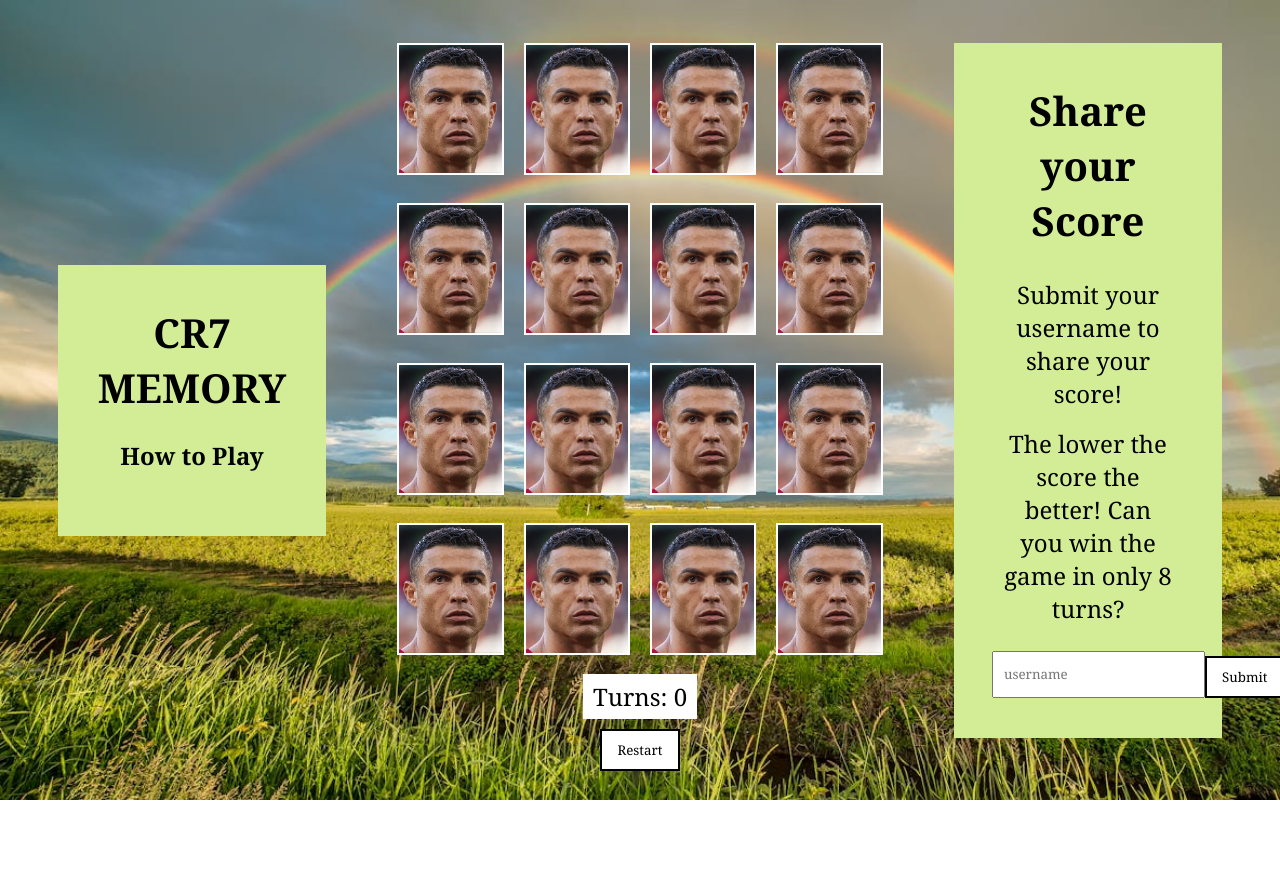
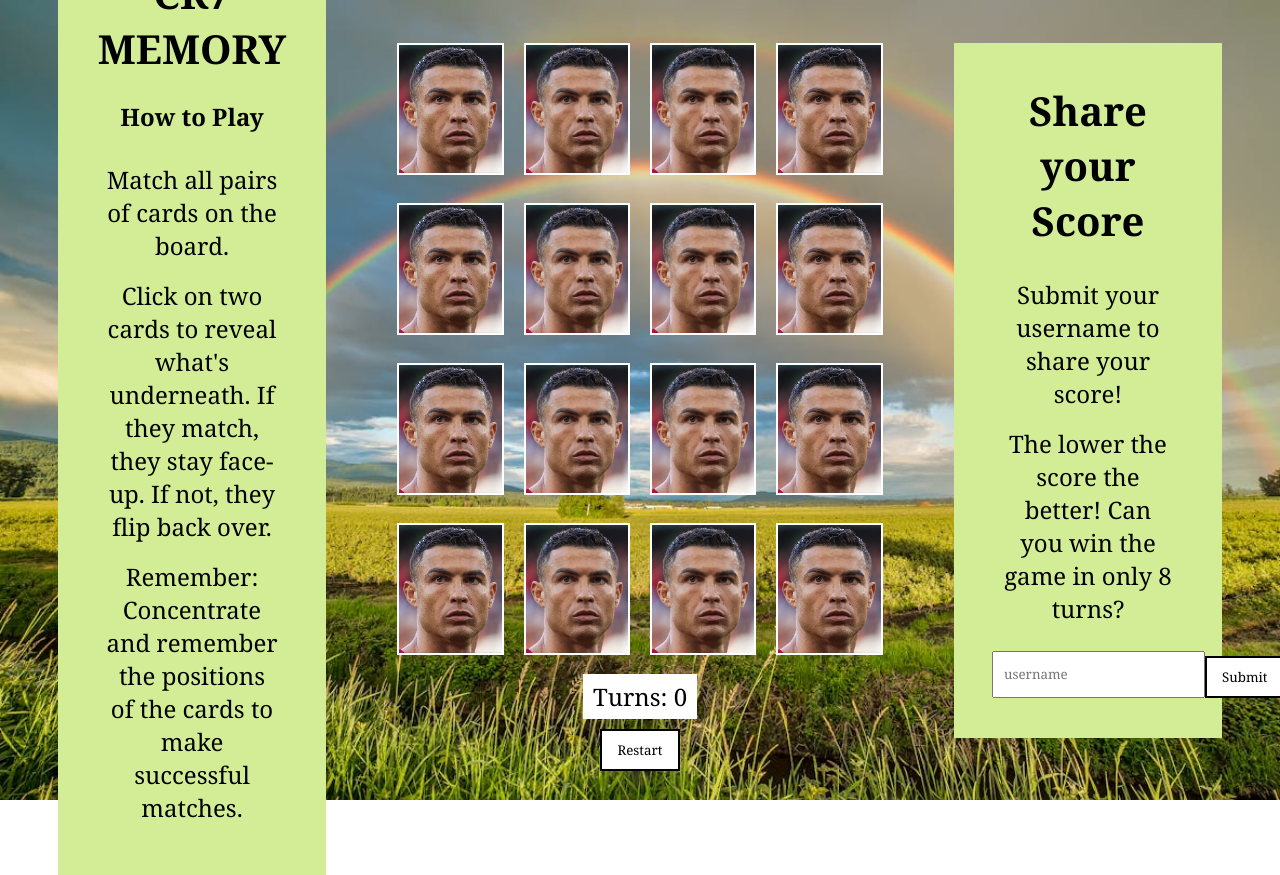
Before and after one commit to MichalPresz/memoGame05, a website built with Vite: page client/index.html in a window 1280 px wide. Before the commit the page ends 800 px from the top, so only its background shows below. Built offline with nearby package versions, Linux system fonts and the light colour scheme; no server answers.

Commit message:
fixed index.html

```diff
--- a/client/index.html
+++ b/client/index.html
@@ -14,10 +14,11 @@
     <section class="about-game">
       <h1>CR7 MEMORY</h1>
       <h2>How to Play</h2>
-
+      <p>Match all pairs of cards on the board.</p>
+      <p>Click on two cards to reveal what's underneath. If they match, they stay face-up. If not, they flip back over.</p>
+      <p>Remember: Concentrate and remember the positions of the cards to make successful matches.</p>
     </section>
   </div>
-
     <div class="game-container">
     <div class="grid-container"></div>
     <p>Turns: <span class="turns"><span></p>
@@ -25,7 +26,7 @@
         <button id="restart-button">Restart</button>
       </div>
     </div>
-
+  </section>
     <section class="about-turns">
       <div class="about-form">
       <h3>Share your Score</h3>
```
